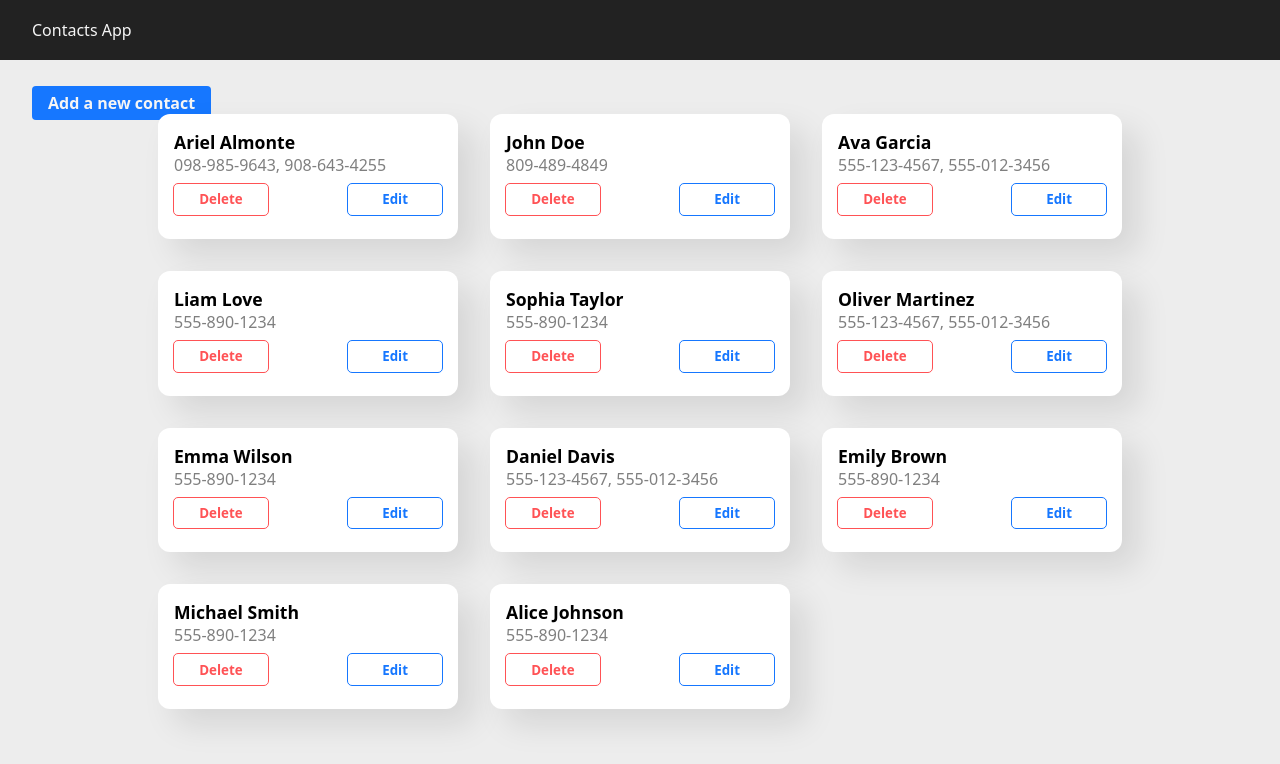
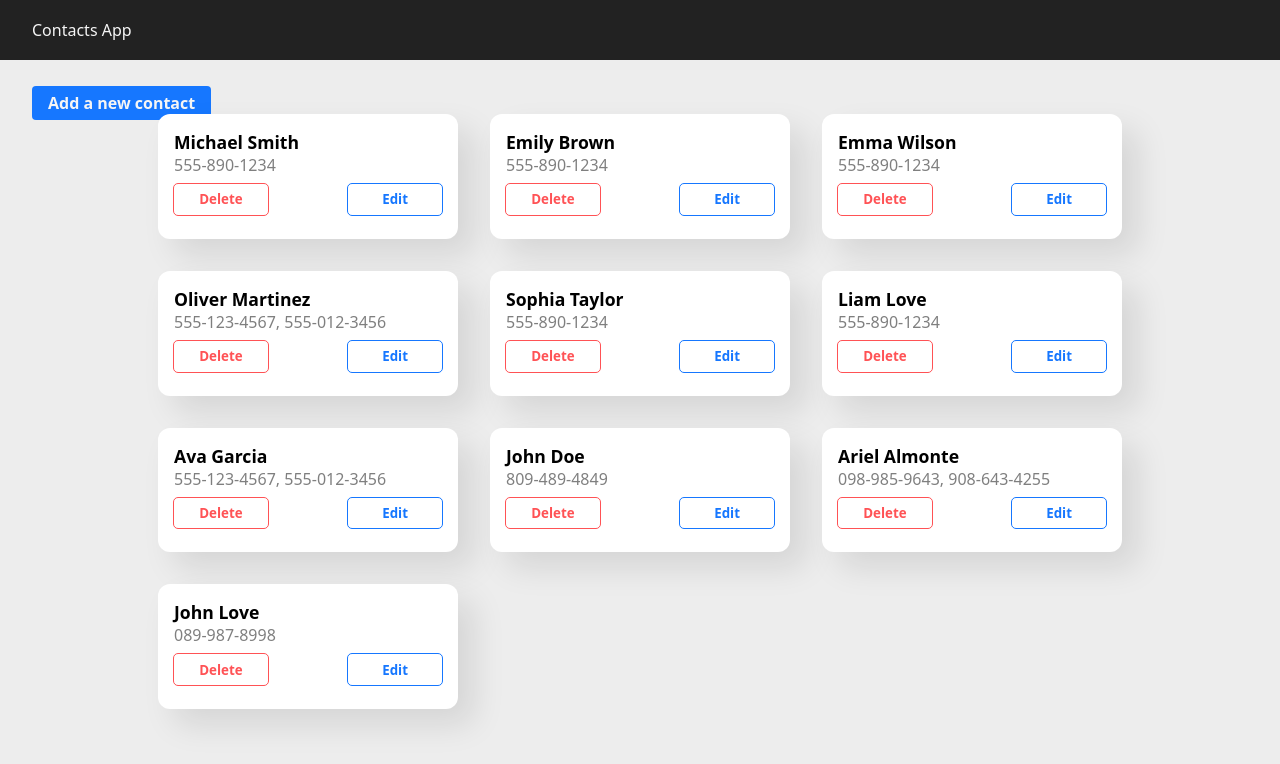
Before and after one commit to JoseAMota11/angular-contacts-app, an Angular app: page / in a window 1280 px wide. Shown: the top 764 px of the page. Built offline with nearby package versions, Linux system fonts and the light colour scheme; data requests are answered from the project's data file.

Commit message:
Adding localStorage support

```diff
--- a/db.json
+++ b/db.json
@@ -1,11 +1,5 @@
 {
   "contacts": [
-    {
-      "id": 2,
-      "firstName": "Alice",
-      "lastName": "Johnson",
-      "phoneNumbers": "555-890-1234"
-    },
     {
       "id": 3,
       "firstName": "Michael",
@@ -17,12 +11,6 @@
       "firstName": "Emily",
       "lastName": "Brown",
       "phoneNumbers": "555-890-1234"
-    },
-    {
-      "id": 5,
-      "firstName": "Daniel",
-      "lastName": "Davis",
-      "phoneNumbers": "555-123-4567, 555-012-3456"
     },
     {
       "id": 6,
@@ -65,6 +53,12 @@
       "lastName": "Almonte",
       "phoneNumbers": "098-985-9643, 908-643-4255",
       "id": 13
+    },
+    {
+      "firstName": "John",
+      "lastName": "Love",
+      "phoneNumbers": "089-987-8998",
+      "id": 14
     }
   ]
 }
--- a/src/app/components/home/home.component.scss
+++ b/src/app/components/home/home.component.scss
@@ -14,3 +14,8 @@ $primary: #1677ff;
   place-content: center;
   gap: 2rem;
 }
+
+.loading {
+  text-align: center;
+  grid-column: 2 / 3;
+}
--- a/src/app/components/home/home.component.ts
+++ b/src/app/components/home/home.component.ts
@@ -12,7 +12,9 @@ import { Contact } from 'src/app/interfaces/contacts';
   template: `
     <a routerLink="new-contact" class="link">Add a new contact</a>
     <section class="home-section">
+      <p *ngIf="loading" class="loading">Loading...</p>
       <app-contacts
+        #elseBlock
         *ngFor="let contact of contactList"
         [contact]="contact"
       ></app-contacts>
@@ -23,10 +25,23 @@ import { Contact } from 'src/app/interfaces/contacts';
 export class HomeComponent {
   contactList: Contact[] = [];
   contactsService: ContactsService = inject(ContactsService);
+  loading = true;
 
   constructor() {
-    this.contactsService.getAllContacts().then((response) => {
-      this.contactList = response.reverse();
-    });
+    this.contactsService
+      .getAllContacts()
+      .then((response) => {
+        localStorage.setItem('data', JSON.stringify(response.reverse()));
+        this.contactList = response.reverse();
+      })
+      .catch((_) => {
+        const dataStoredInLocalStorage = localStorage.getItem('data');
+        if (dataStoredInLocalStorage !== null) {
+          this.contactList = JSON.parse(dataStoredInLocalStorage);
+        }
+      })
+      .finally(() => {
+        this.loading = false;
+      });
   }
 }
```
Also changed, not shown: 1 other file (tests, documents, lock files or other folders).
